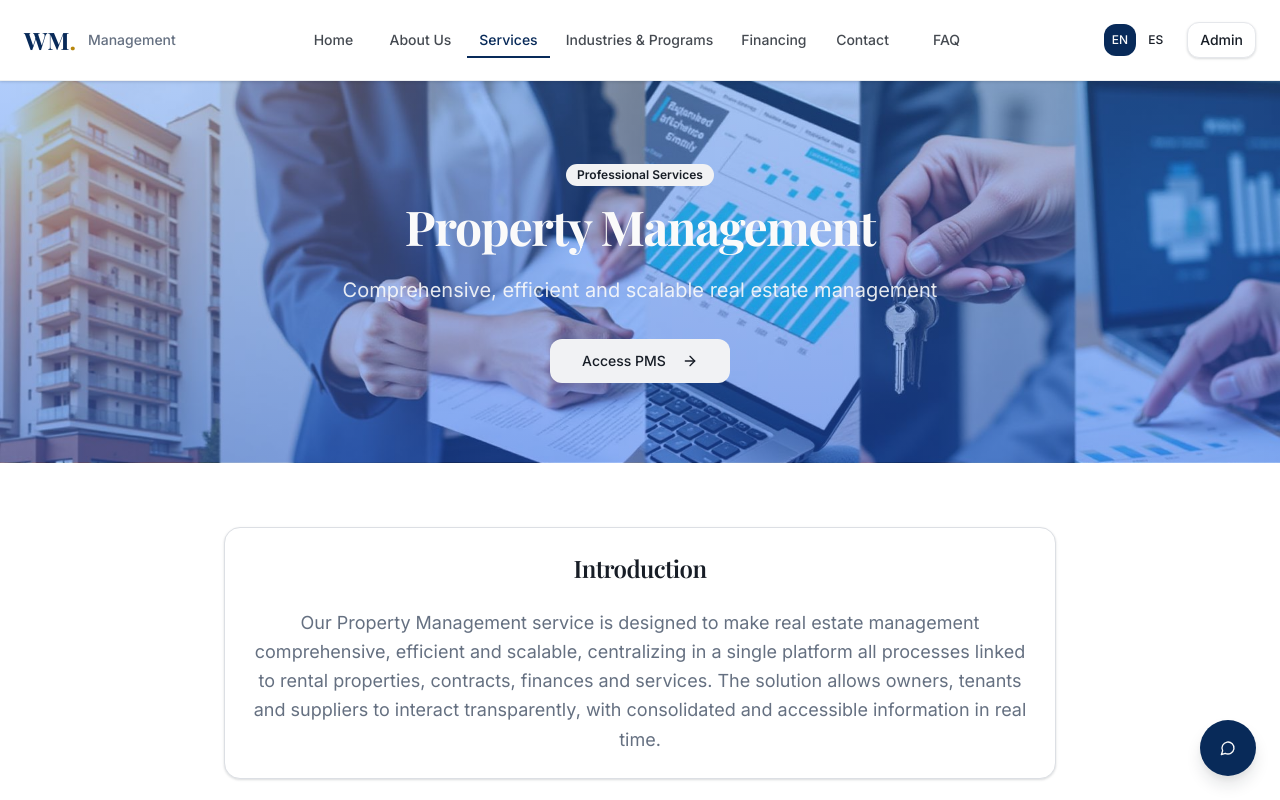
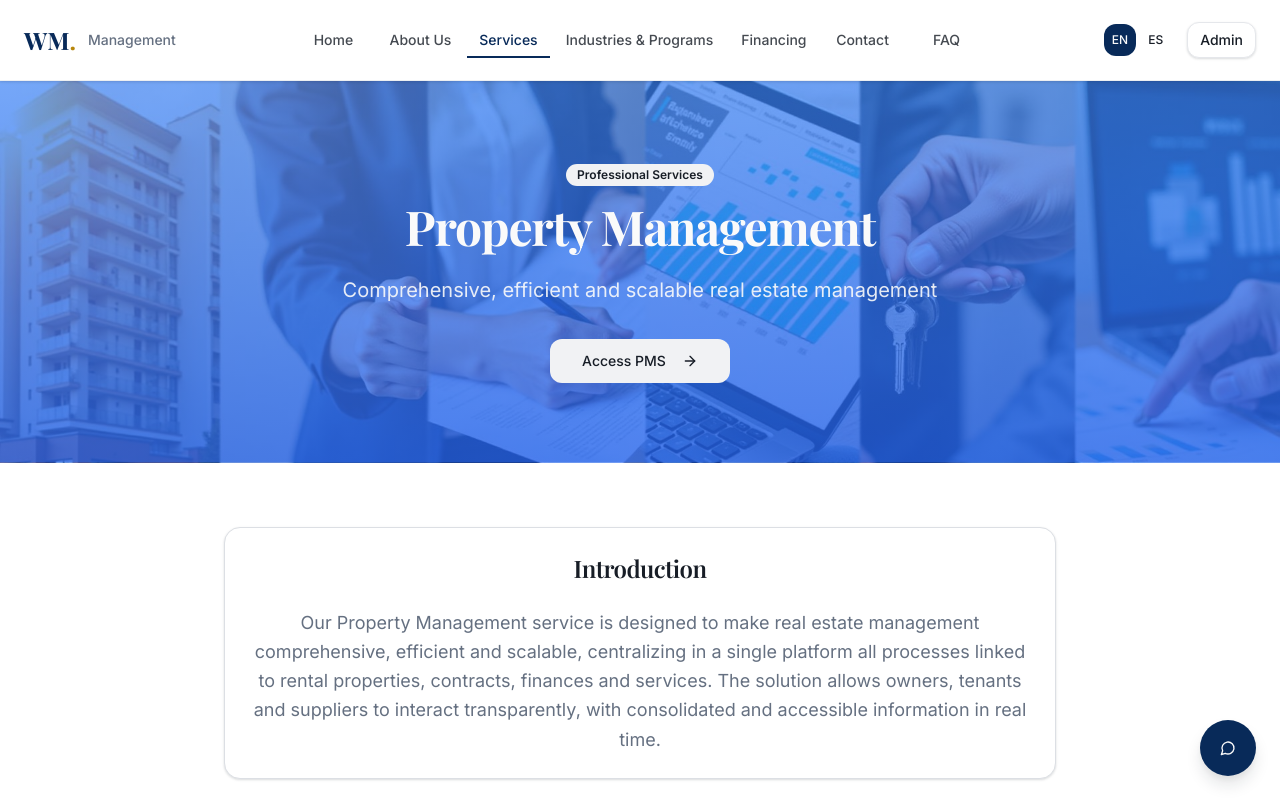
Before and after one commit to lliberman07/wm-vision-hub, a React (Vite) app: page /services/property-management in a window 1280 px wide. Shown: the top 800 px of the page. Built offline with nearby package versions, Linux system fonts and the light colour scheme.

Commit message:
Reduce banner brightness

```diff
--- a/src/pages/PropertyManagement.tsx
+++ b/src/pages/PropertyManagement.tsx
@@ -115,9 +115,9 @@ const PropertyManagement = () => {
 
       {/* Hero Section */}
       <section
-        className="relative bg-gradient-primary text-primary-foreground py-20 px-4 overflow-hidden"
+        className="relative text-primary-foreground py-20 px-4 overflow-hidden"
         style={{
-          backgroundImage: `linear-gradient(rgba(59, 130, 246, 0.4), rgba(37, 99, 235, 0.5)), url(${propertyManagementHero})`,
+          backgroundImage: `linear-gradient(rgba(59, 130, 246, 0.7), rgba(37, 99, 235, 0.8)), url(${propertyManagementHero})`,
           backgroundSize: 'cover',
           backgroundPosition: 'center',
           backgroundRepeat: 'no-repeat'
```
